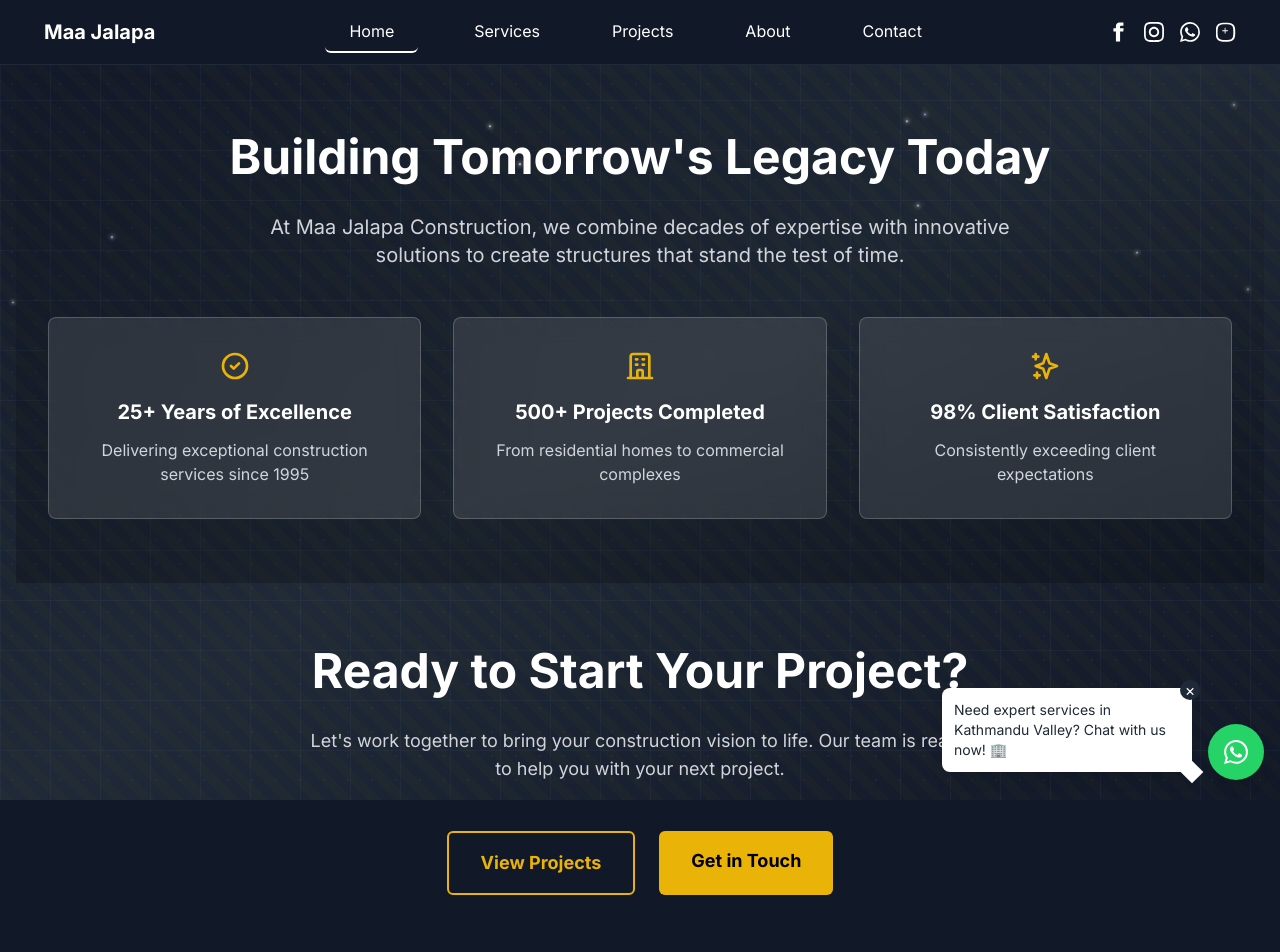
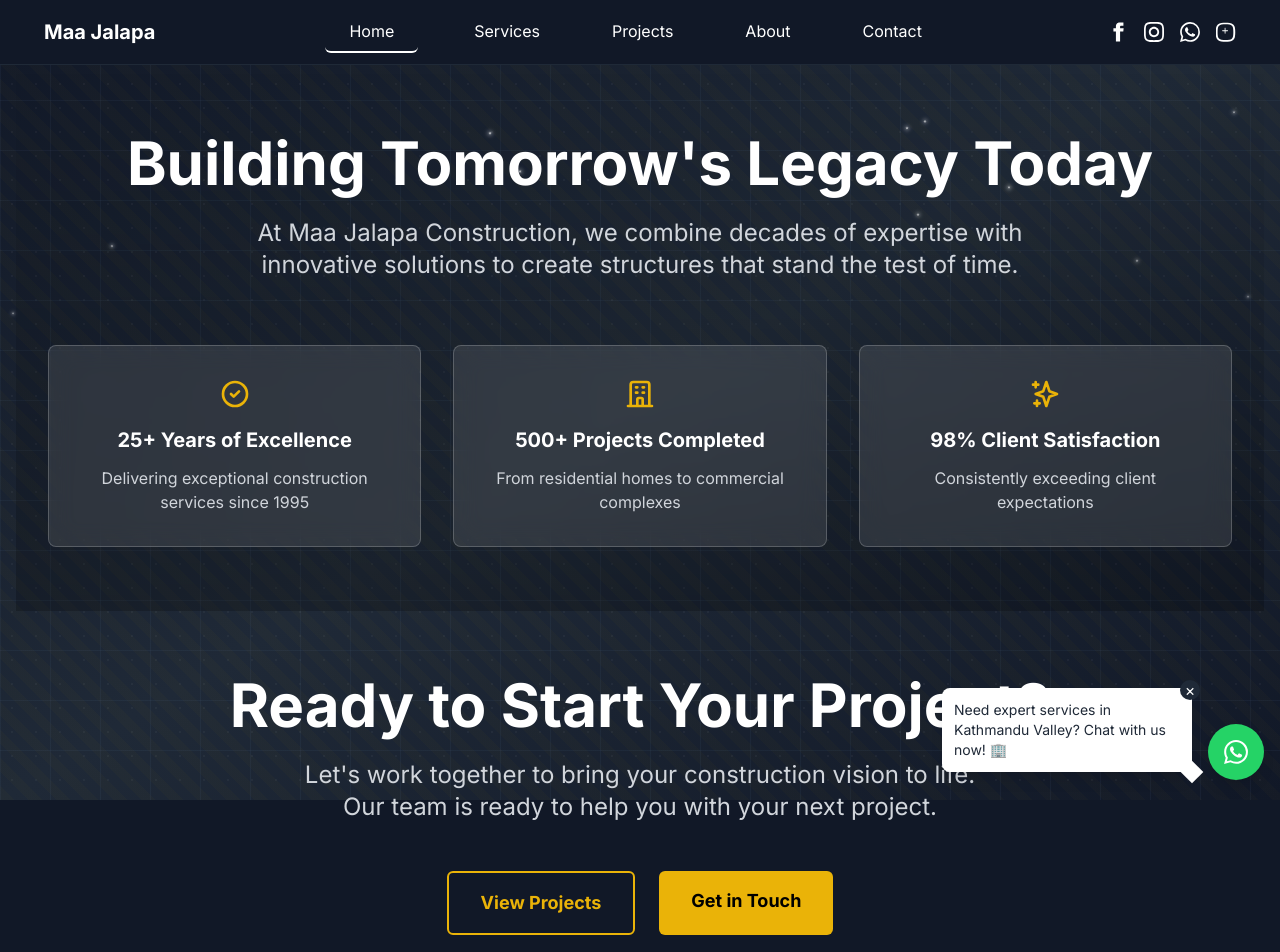
Before and after one commit to dipeshyadav0510/company, a Next.js app: page / in a window 1280 px wide. Shown: the top 952 px of the page. Built offline with nearby package versions, Linux system fonts and the light colour scheme.

Commit message:
fixed the overlapping issue of heading and description in homepage

```diff
--- a/src/app/page.tsx
+++ b/src/app/page.tsx
@@ -45,20 +45,25 @@ export default function Home() {
       {/* Company Greatness Section */}
       <div className="w-full py-16 bg-gradient-to-b from-transparent to-black/20">
         <div className="max-w-7xl mx-auto px-4 sm:px-6 lg:px-8">
-          <div className="text-center mb-12">
+          <div className="flex flex-col items-center">
+            {/* Heading Container */}
+            <div className="w-full text-center mb-6">
               <TypeWriter
                 text="Building Tomorrow's Legacy Today"
-              className="text-4xl md:text-5xl font-bold text-white mb-6 h-[3.5rem]"
+                className="text-4xl md:text-5xl lg:text-6xl font-bold text-white"
                 onHalfway={() => setShowFirstContent(true)}
               />
-            <div className={`transition-opacity duration-1000 ${showFirstContent ? 'opacity-100' : 'opacity-0'}`}>
-              <p className="text-xl text-gray-300 max-w-3xl mx-auto">
+            </div>
+
+            {/* Description Container */}
+            <div className={`w-full transition-opacity duration-1000 ${showFirstContent ? 'opacity-100' : 'opacity-0'}`}>
+              <p className="text-xl md:text-2xl text-gray-300 text-center max-w-3xl mx-auto mb-16">
                 At Maa Jalapa Construction, we combine decades of expertise with innovative solutions to create structures that stand the test of time.
               </p>
             </div>
-          </div>
 
-          <div className={`transition-opacity duration-1000 ${showFirstContent ? 'opacity-100' : 'opacity-0'}`}>
+            {/* Achievement Cards */}
+            <div className={`w-full transition-opacity duration-1000 ${showFirstContent ? 'opacity-100' : 'opacity-0'}`}>
               <div className="grid md:grid-cols-3 gap-8">
                 {achievements.map((achievement, index) => (
                   <div
@@ -80,21 +85,32 @@ export default function Home() {
             </div>
           </div>
         </div>
+      </div>
 
       {/* CTA Section */}
       <div className="w-full py-16">
-        <div className="max-w-7xl mx-auto px-4 sm:px-6 lg:px-8 text-center">
+        <div className="max-w-7xl mx-auto px-4 sm:px-6 lg:px-8">
+          <div className="flex flex-col items-center">
+            {/* CTA Heading Container */}
+            <div className="w-full text-center mb-6">
               <TypeWriter
                 text="Ready to Start Your Project?"
-            className="text-4xl md:text-5xl font-bold text-white mb-6 h-[3.5rem]"
+                className="text-4xl md:text-5xl lg:text-6xl font-bold text-white"
                 onHalfway={() => setShowSecondContent(true)}
-            delay={0} // Start at the same time as the first heading
+                delay={0}
               />
-          <div className={`transition-opacity duration-1000 ${showSecondContent ? 'opacity-100' : 'opacity-0'}`}>
-            <p className="text-gray-300 mb-12 max-w-2xl mx-auto text-lg">
+            </div>
+
+            {/* CTA Description Container */}
+            <div className={`w-full transition-opacity duration-1000 ${showSecondContent ? 'opacity-100' : 'opacity-0'}`}>
+              <p className="text-xl md:text-2xl text-gray-300 text-center max-w-2xl mx-auto mb-12">
                 Let's work together to bring your construction vision to life. Our team is ready to help you with your next project.
               </p>
-            <div className="flex justify-center gap-6">
+            </div>
+
+            {/* CTA Buttons */}
+            <div className={`transition-opacity duration-1000 ${showSecondContent ? 'opacity-100' : 'opacity-0'}`}>
+              <div className="flex flex-col sm:flex-row justify-center gap-6">
                 <Link
                   href="/projects"
                   className="bg-transparent border-2 border-yellow-500 text-yellow-500 px-8 py-4 rounded-md font-bold hover:bg-yellow-500 hover:text-black transition-all duration-300 text-lg"
@@ -112,5 +128,6 @@ export default function Home() {
           </div>
         </div>
       </div>
+    </div>
   )
 }
```
Lines whose indentation alone changed are shown as unchanged.
